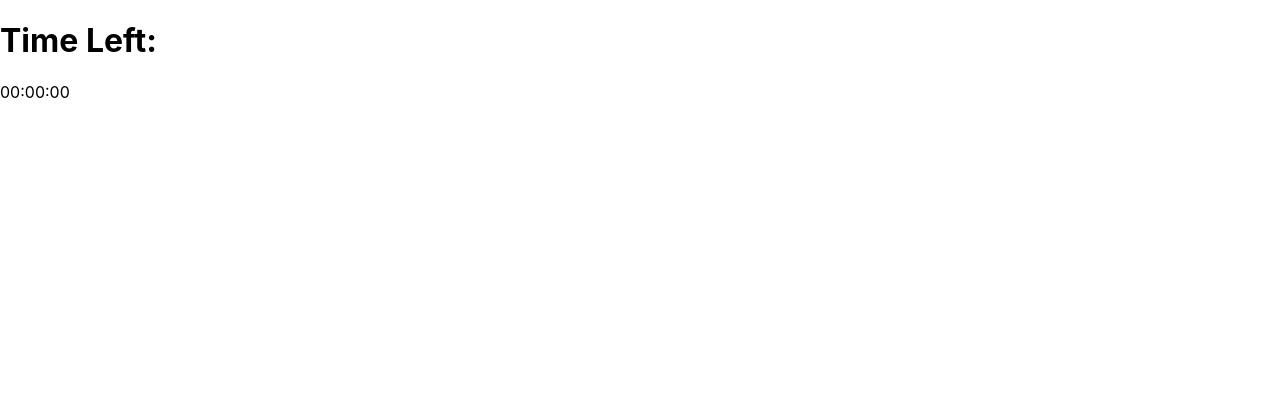
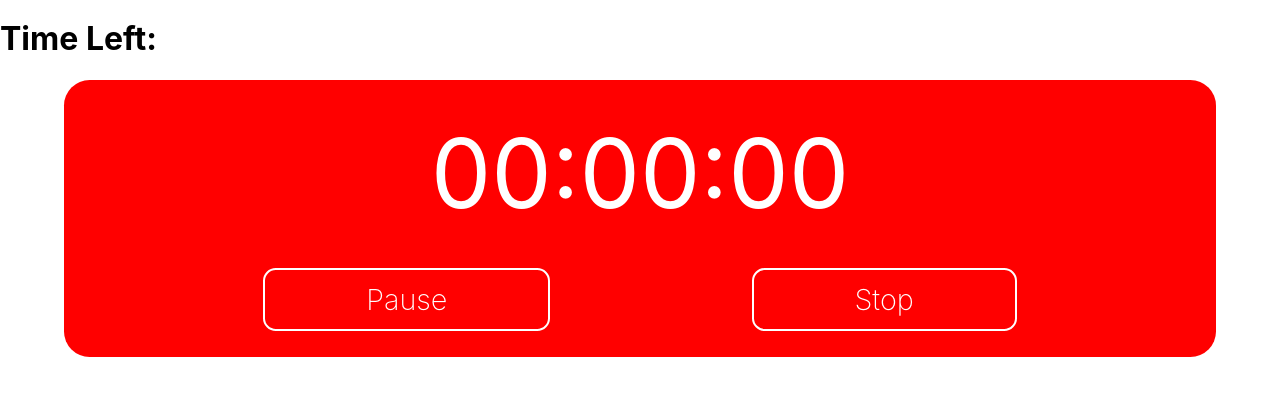
Before and after one commit to Yongbeom-Kim/custom-time-app, a Next.js app: page /timer/1 in a window 1280 px wide. Shown: the top 396 px of the page. Built offline with nearby package versions, Linux system fonts and the light colour scheme.

Commit message:
timer styling

```diff
--- /dev/null
+++ b/components/timer.module.css
@@ -0,0 +1,66 @@
+.timer {
+    margin: auto 5vw;
+    width: auto;
+    min-width: fit-content;
+    height: auto;
+    display: flex;
+    /* line-height: 30vh; */
+    background-color: red;
+    border-radius: 2vw;
+
+    /* Center vertically */
+    /* justify-content: center; */
+    flex-direction: column;
+    /* justify-content: center; */
+
+    /* Dynamic font size - this is kinda just a magic value for now */
+    font-size: clamp(1.5vw, 0.5vw + 0.5rem, 2vw);
+
+}
+
+.timerText {
+    /* font-size: 8vw; */
+    font-size: 5em;
+    display: inline-block;
+    text-align: center;
+    color: white;
+
+    /* Center horizontically */
+    /* align-self: center; */
+    margin: 3vw auto;
+}
+
+.timerButtonLayout {
+    display: inline-block;
+    display: flex;
+
+    width: 100%;
+    flex-direction: row;
+    flex-wrap: wrap;
+    justify-content: space-evenly;
+    margin-bottom: 2vw;
+
+}
+
+.timerButton {
+    /* font-size: 3vw; */
+    font-size: 1.5em;
+    color: white;
+    font-weight: 200;
+
+    width: 200px;
+    min-width: fit-content;
+    max-width: 70vw;
+    text-align: center;
+    padding: 1vw 3.5em;
+
+    background-color: red;
+    border: white 0.2vw solid;
+    border-radius: 1vw;
+
+    margin: 1px 2px;
+}
+
+.timerButton:hover {
+    background-color: darkred;
+}
--- a/components/timer.tsx
+++ b/components/timer.tsx
@@ -1,6 +1,8 @@
 import { useEffect } from "react";
 import { useTimer } from "../libraries/hooks";
 import { seconds } from "../libraries/utils/date-utils";
+
+import styles from "./timer.module.css";
 
 export function Timer({ initialDuration, onFinish }) {
     const [timeLeft] = useTimer(initialDuration);
@@ -12,8 +14,15 @@ export function Timer({ initialDuration, onFinish }) {
     }, [timeLeft]);
 
     return (
-        <div>
-            {pad_digit(timeLeft.hours)}:{pad_digit(timeLeft.minutes)}:{pad_digit(timeLeft.seconds)}
+        <div className={styles.timer}>
+            <div className={styles.timerText}>
+                {pad_digit(timeLeft.hours)}:{pad_digit(timeLeft.minutes)}:{pad_digit(timeLeft.seconds)}
+            </div>
+            {/* <hr /> */}
+            <div className={styles.timerButtonLayout}>
+                <button className={styles.timerButton}>Pause</button>
+                <button className={styles.timerButton}>Stop</button>
+            </div>
         </div>
     )
 }
--- a/package.json
+++ b/package.json
@@ -12,6 +12,7 @@
   "dependencies": {
     "date-fns": "^2.29.1",
     "next": "12.2.5",
+    "normalize.css": "^8.0.1",
     "react": "18.2.0",
     "react-dom": "18.2.0"
   },
--- a/pages/_app.tsx
+++ b/pages/_app.tsx
@@ -1,3 +1,5 @@
+
+import 'normalize.css/normalize.css';
 import '../styles/globals.css'
 import type { AppProps } from 'next/app'
 
--- a/styles/globals.css
+++ b/styles/globals.css
@@ -5,6 +5,10 @@ body {
   font-family: -apple-system, BlinkMacSystemFont, Segoe UI, Roboto, Oxygen,
     Ubuntu, Cantarell, Fira Sans, Droid Sans, Helvetica Neue, sans-serif;
 }
+
+/* html {
+  font-size: calc(15px + 0.390625vw);
+} */
 
 a {
   color: inherit;
```
Also changed, not shown: 1 other file (tests, documents, lock files or other folders).
